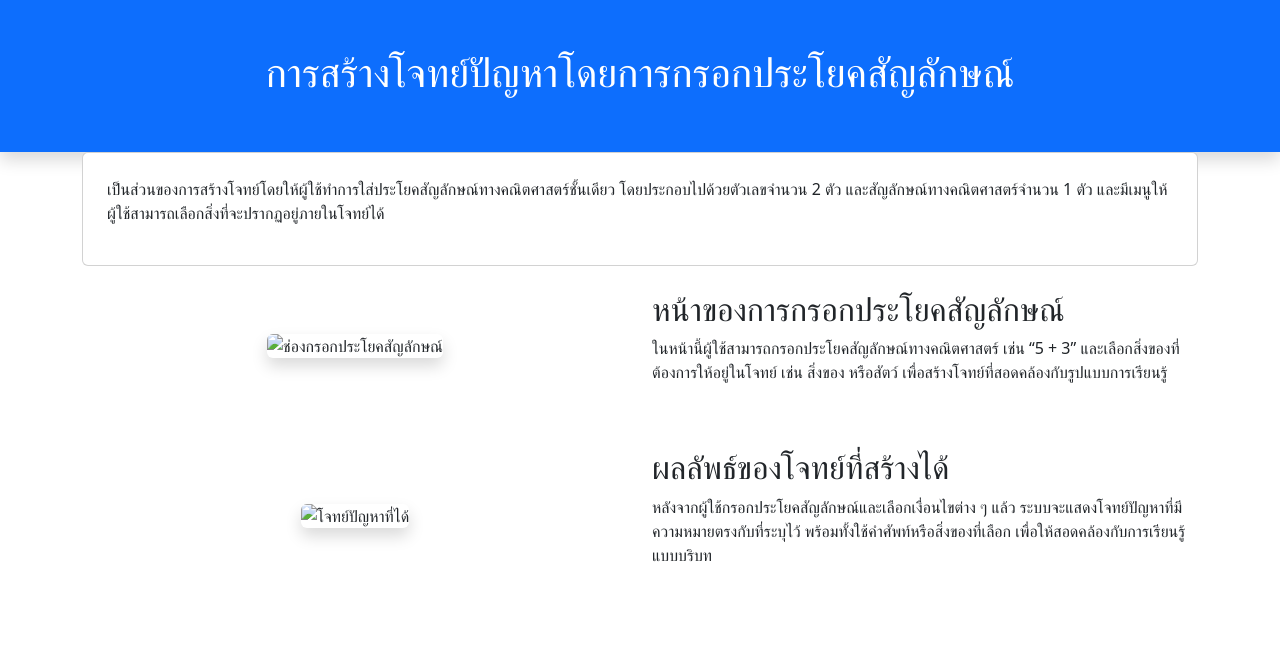
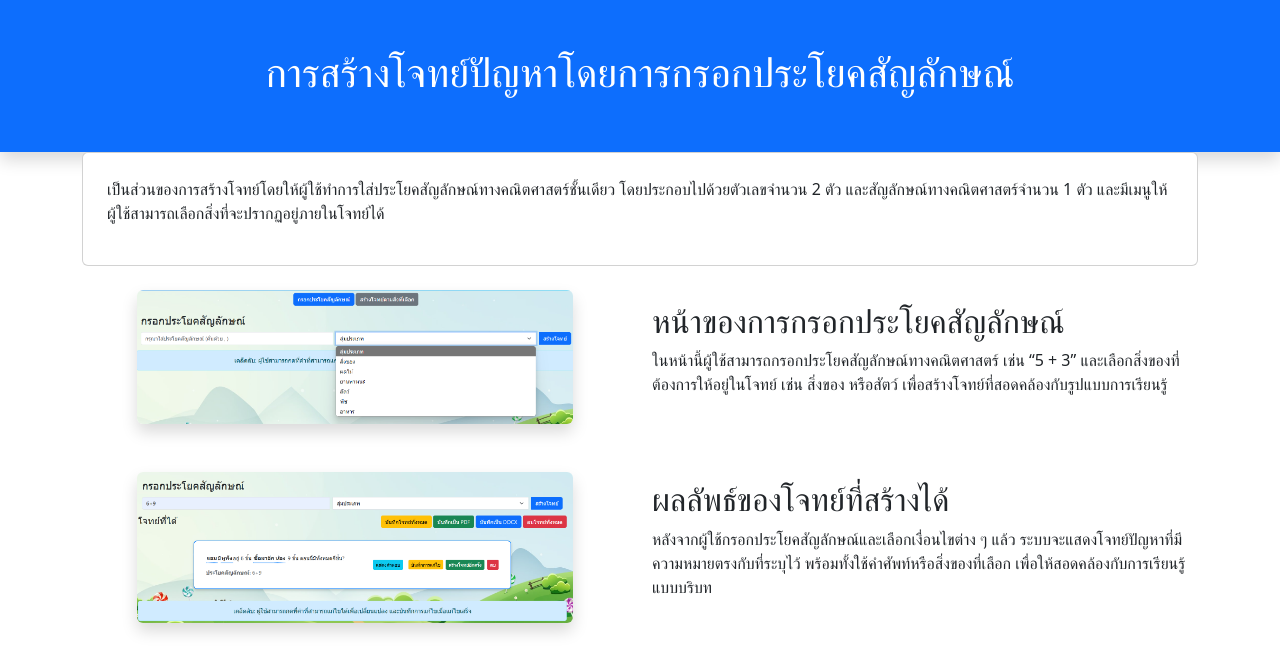
Before and after one commit to angkanaK/myportfolio, a plain HTML site: page createp.html in a window 1280 px wide. Drawn offline with nearby package versions, Linux system fonts and the light colour scheme; the site is published under a folder, as on GitHub Pages, so addresses that start at the root find nothing.

Commit message:
เเก้ไขรูปภาพ

```diff
--- a/createp.html
+++ b/createp.html
@@ -22,7 +22,7 @@
         <!-- รูปภาพ + คำอธิบาย: รูปที่ 1 -->
 <div class="row align-items-center mb-5">
     <div class="col-md-6 text-center">
-        <img src="/image/createpage.png"
+        <img src="image/createpage.png"
              alt="ช่องกรอกประโยคสัญลักษณ์"
              class="img-fluid rounded shadow"
              style="max-width: 80%; cursor: pointer;"
@@ -42,7 +42,7 @@
 <!-- รูปภาพ + คำอธิบาย: รูปที่ 2 -->
 <div class="row align-items-center mb-5">
     <div class="col-md-6 text-center">
-        <img src="/image/createre.png"
+        <img src="image/createre.png"
              alt="โจทย์ปัญหาที่ได้"
              class="img-fluid rounded shadow"
              style="max-width: 80%; cursor: pointer;"
```
Also changed, not shown: projectmp.html (+1 -1 lines).
